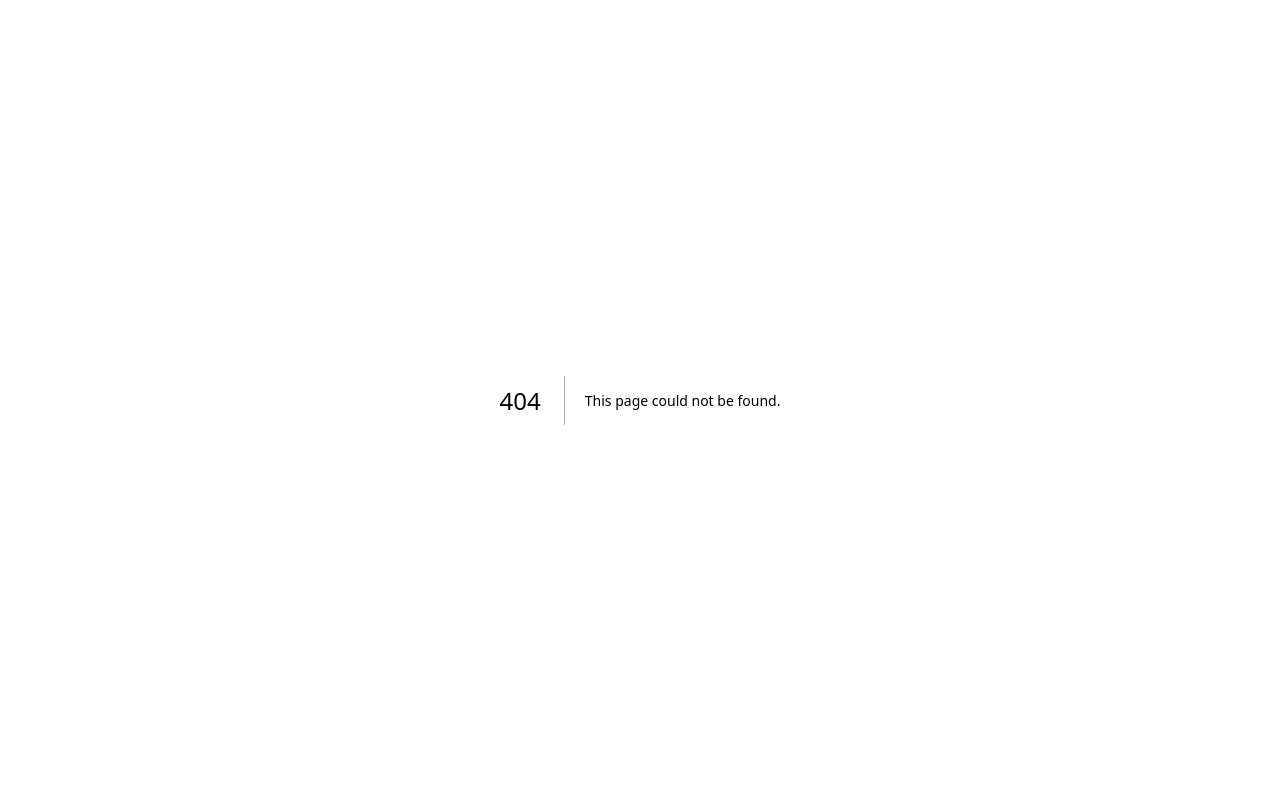
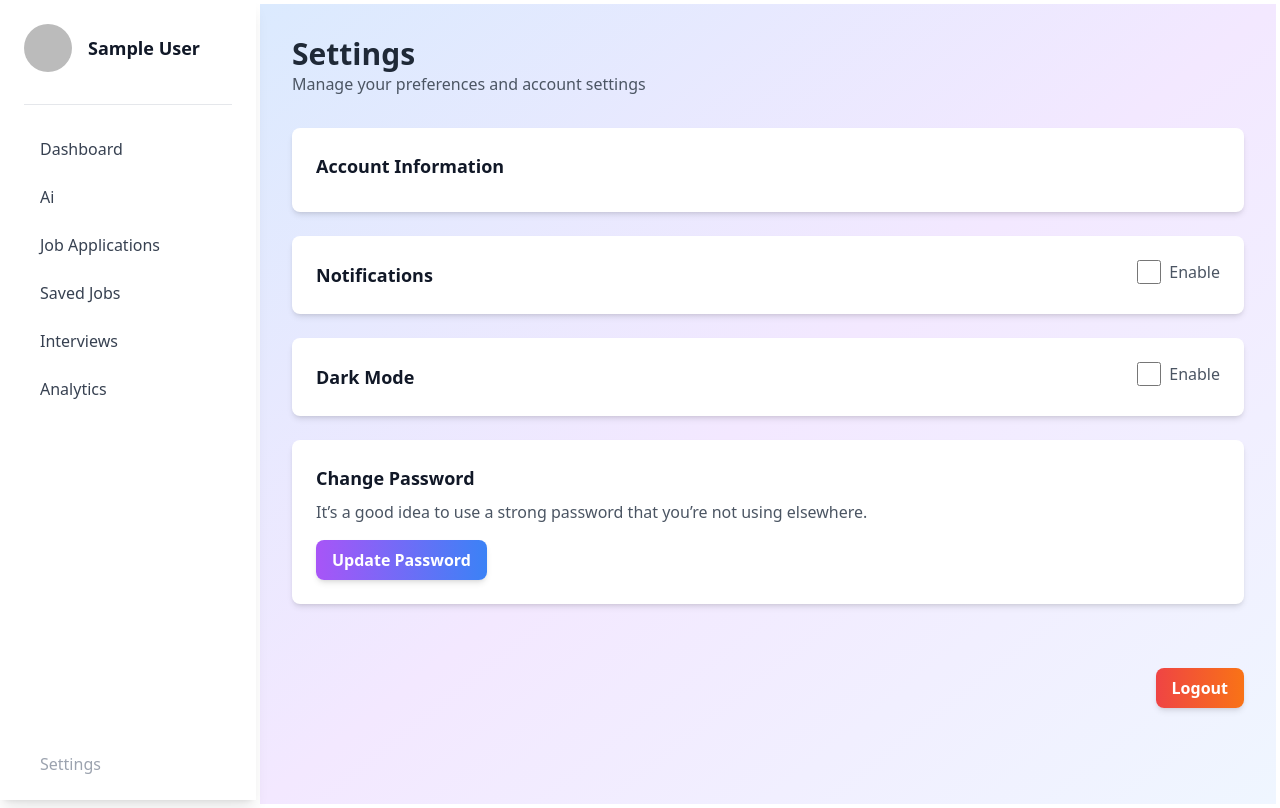
Before and after one commit to vanyanv/jobtracker, a Next.js app: page /dashboard/settings in a window 1280 px wide. Before the commit this address had no page. Built offline with nearby package versions, Linux system fonts and the light colour scheme; no server answers; sample sign-in values are in the browser's storage.

Commit message:
added settings and AI pages

```diff
--- a/app/components/SidebarLinks.tsx
+++ b/app/components/SidebarLinks.tsx
@@ -1,6 +1,7 @@
 import React from 'react';
 import Link from 'next/link';
-
+import { usePathname } from 'next/navigation';
+import clsx from 'clsx';
 export default function SidebarLinks({
   navigation,
   name,
@@ -8,11 +9,18 @@ export default function SidebarLinks({
   navigation: string;
   name: string;
 }) {
+  const pathname = usePathname();
+
   return (
     <>
       <Link
         href={navigation}
-        className='flex items-center text-gray-700 hover:text-gray-900 transition-colors duration-200 hover:underline'
+        className={clsx(
+          'flex items-center text-gray-700 hover:text-gray-900 transition-colors duration-200 hover:underline',
+          {
+            'text-blue-500 grow-1': pathname === navigation,
+          }
+        )}
       >
         <i className='fas fa-home text-gray-400 mr-4'></i>
         <span className='text-base font-medium'>{name}</span>
--- /dev/null
+++ b/app/components/SignOutButton.tsx
@@ -0,0 +1,19 @@
+import { signOut } from '@/auth';
+import React from 'react';
+
+export default async function SignOutButton() {
+  return (
+    <>
+      <form
+        action={async () => {
+          'use server';
+          await signOut({ redirectTo: '/' });
+        }}
+        className='flex items-center text-gray-400 hover:text-gray-600 transition-colors duration-200'
+      >
+        <i className='fas fa-sign-out-alt mr-4'></i>
+        <button className='text-base font-medium'>Logout</button>
+      </form>
+    </>
+  );
+}
--- a/app/components/ui/Dashboard.tsx
+++ b/app/components/ui/Dashboard.tsx
@@ -1,6 +1,5 @@
 'use client';
 import { User } from '@/app/libs/definitions';
-
 import React, { useState } from 'react';
 import ApplicationForm from './ApplicationForm';
 import DashboardHeader from './DashboardHeader';
@@ -16,29 +15,48 @@ export default function Dashboard({ user, jobs }: DashboardProps) {
   const [open, setOpen] = useState(false);
 
   return (
-    <div className='p-8 bg-gradient-to-br from-blue-100 via-purple-100 to-blue-50 max-h-screen'>
+    <div className='min-h-screen flex flex-col p-4 sm:p-6 bg-gradient-to-br from-blue-100 via-purple-100 to-blue-50'>
       {/* Header */}
       <DashboardHeader user={user} />
 
       {/* Overview Cards */}
-      <div className='grid grid-cols-1 sm:grid-cols-2 lg:grid-cols-4 gap-2 mb-5'>
-        <div className='bg-white p-4 rounded-lg shadow-lg flex flex-col items-center text-center'>
-          <h3 className='text-lg font-semibold text-gray-900'>
+      <div className='grid grid-cols-1 gap-4 sm:grid-cols-2 lg:grid-cols-4 mb-6 flex-grow'>
+        {/* Total Applications */}
+        <div className='bg-white p-4 sm:p-6 rounded-lg shadow-md transition-shadow hover:shadow-lg flex flex-col items-center text-center'>
+          <h3 className='text-base sm:text-lg font-semibold text-gray-900'>
             Total Applications
           </h3>
-          <p className='text-3xl font-bold text-blue-600 mt-2'>28</p>
+          <p className='text-2xl sm:text-3xl font-bold text-blue-600 mt-2'>
+            28
+          </p>
         </div>
-        <div className='bg-white p-4 rounded-lg shadow-lg flex flex-col items-center text-center'>
-          <h3 className='text-lg font-semibold text-gray-900'>In Progress</h3>
-          <p className='text-3xl font-bold text-yellow-500 mt-2'>5</p>
+
+        {/* In Progress */}
+        <div className='bg-white p-4 sm:p-6 rounded-lg shadow-md transition-shadow hover:shadow-lg flex flex-col items-center text-center'>
+          <h3 className='text-base sm:text-lg font-semibold text-gray-900'>
+            In Progress
+          </h3>
+          <p className='text-2xl sm:text-3xl font-bold text-yellow-500 mt-2'>
+            5
+          </p>
         </div>
-        <div className='bg-white p-4 rounded-lg shadow-lg flex flex-col items-center text-center'>
-          <h3 className='text-lg font-semibold text-gray-900'>Offers</h3>
-          <p className='text-3xl font-bold text-green-500 mt-2'>2</p>
+
+        {/* Offers */}
+        <div className='bg-white p-4 sm:p-6 rounded-lg shadow-md transition-shadow hover:shadow-lg flex flex-col items-center text-center'>
+          <h3 className='text-base sm:text-lg font-semibold text-gray-900'>
+            Offers
+          </h3>
+          <p className='text-2xl sm:text-3xl font-bold text-green-500 mt-2'>
+            2
+          </p>
         </div>
-        <div className='bg-white p-4 rounded-lg shadow-lg flex flex-col items-center text-center'>
-          <h3 className='text-lg font-semibold text-gray-900'>Rejections</h3>
-          <p className='text-3xl font-bold text-red-500 mt-2'>4</p>
+
+        {/* Rejections */}
+        <div className='bg-white p-4 sm:p-6 rounded-lg shadow-md transition-shadow hover:shadow-lg flex flex-col items-center text-center'>
+          <h3 className='text-base sm:text-lg font-semibold text-gray-900'>
+            Rejections
+          </h3>
+          <p className='text-2xl sm:text-3xl font-bold text-red-500 mt-2'>4</p>
         </div>
       </div>
 
@@ -49,7 +67,7 @@ export default function Dashboard({ user, jobs }: DashboardProps) {
       <div className='flex justify-end pt-4'>
         <button
           onClick={() => setOpen(true)}
-          className='bg-gradient-to-r from-purple-500 to-blue-500 hover:from-purple-600 hover:to-blue-600 text-white py-3 px-6 rounded-lg font-semibold shadow-md transition-all duration-300'
+          className='w-full sm:w-auto bg-gradient-to-r from-purple-500 to-blue-500 hover:from-purple-600 hover:to-blue-600 text-white py-3 px-6 rounded-lg font-semibold shadow-md transition-all duration-300'
         >
           + Add New Application
         </button>
--- /dev/null
+++ b/app/components/ui/Settings.tsx
@@ -0,0 +1,92 @@
+import { signOut } from '@/auth';
+import React from 'react';
+
+export default function Settings() {
+  return (
+    <div className='p-4 sm:p-8 bg-gradient-to-br from-blue-100 via-purple-100 to-blue-50 min-h-screen'>
+      {/* Page Header */}
+      <div className='mb-8'>
+        <h1 className='text-2xl sm:text-3xl font-bold text-gray-800 text-center sm:text-left'>
+          Settings
+        </h1>
+        <p className='text-center sm:text-left text-gray-600'>
+          Manage your preferences and account settings
+        </p>
+      </div>
+
+      {/* User Info Section */}
+      <div className='bg-white p-4 sm:p-6 rounded-lg shadow-md mb-6'>
+        <h3 className='text-lg font-semibold text-gray-900'>
+          Account Information
+        </h3>
+        <p className='mt-2 text-gray-600'>
+          {/* <strong>Name:</strong> {user.name} */}
+        </p>
+        <p className='text-gray-600'>
+          {/* <strong>Email:</strong> {user.email} */}
+        </p>
+      </div>
+
+      {/* Settings Options */}
+      <div className='space-y-6'>
+        {/* Notifications */}
+        <div className='bg-white p-4 sm:p-6 rounded-lg shadow-md flex justify-between items-center'>
+          <h3 className='text-lg font-semibold text-gray-900'>Notifications</h3>
+          <div>
+            <label className='inline-flex items-center'>
+              <input
+                type='checkbox'
+                className='form-checkbox h-6 w-6 text-purple-600'
+              />
+              <span className='ml-2 text-gray-600'>Enable</span>
+            </label>
+          </div>
+        </div>
+
+        {/* Dark Mode */}
+        <div className='bg-white p-4 sm:p-6 rounded-lg shadow-md flex justify-between items-center'>
+          <h3 className='text-lg font-semibold text-gray-900'>Dark Mode</h3>
+          <div>
+            <label className='inline-flex items-center'>
+              <input
+                type='checkbox'
+                className='form-checkbox h-6 w-6 text-purple-600'
+              />
+              <span className='ml-2 text-gray-600'>Enable</span>
+            </label>
+          </div>
+        </div>
+
+        {/* Password Change */}
+        <div className='bg-white p-4 sm:p-6 rounded-lg shadow-md'>
+          <h3 className='text-lg font-semibold text-gray-900'>
+            Change Password
+          </h3>
+          <p className='text-gray-600 mt-2'>
+            It&rsquo;s a good idea to use a strong password that you&rsquo;re
+            not using elsewhere.
+          </p>
+          <button className='mt-4 bg-gradient-to-r from-purple-500 to-blue-500 hover:from-purple-600 hover:to-blue-600 text-white py-2 px-4 rounded-lg font-semibold shadow-md transition-all duration-300'>
+            Update Password
+          </button>
+        </div>
+
+        {/* Logout */}
+        <div className='flex justify-end pt-6'>
+          <form
+            action={async () => {
+              'use server';
+              await signOut({ redirectTo: '/' });
+            }}
+            className='flex items-center text-gray-400 hover:text-gray-600 transition-colors duration-200'
+          >
+            <i className='fas fa-sign-out-alt mr-4'></i>
+            <button className='mt-4 bg-gradient-to-r from-red-500 to-orange-500 hover:from-purple-600 hover:to-blue-600 text-white py-2 px-4 rounded-lg font-semibold shadow-md transition-all duration-300'>
+              Logout
+            </button>
+          </form>
+        </div>
+      </div>
+    </div>
+  );
+}
--- a/app/components/ui/Sidebar.tsx
+++ b/app/components/ui/Sidebar.tsx
@@ -1,6 +1,7 @@
+'use client';
 import SidebarLinks from '../SidebarLinks';
-import { signOut } from '@/auth';
 import { User } from '@/app/libs/definitions';
+import Link from 'next/link';
 
 type SidebarProps = {
   user: User;
@@ -9,6 +10,7 @@ type SidebarProps = {
 export default function Sidebar({ user }: SidebarProps) {
   const navigationLinks: { [key: string]: string } = {
     Dashboard: '/dashboard',
+    Ai: '/dashboard/ai',
     'Job Applications': '/dashboard/applications',
     'Saved Jobs': '/dashboard/saved',
     Interviews: '/dashboard/interviews',
@@ -16,7 +18,7 @@ export default function Sidebar({ user }: SidebarProps) {
   };
 
   return (
-    <aside className='w-64 bg-white shadow-lg min-h-screen flex flex-col p-6'>
+    <aside className='w-64 bg-white shadow-lg min-h-screen flex flex-col p-6 fixed'>
       {/* User Profile */}
       <div className='flex items-center space-x-4 pb-8 border-b border-gray-200'>
         <img
@@ -41,23 +43,13 @@ export default function Sidebar({ user }: SidebarProps) {
       </nav>
       {/* Footer Links */}
       <div className='mt-auto space-y-6'>
-        <a
-          href='#'
+        <Link
+          href='/dashboard/settings'
           className='flex items-center text-gray-400 hover:text-gray-600 transition-colors duration-200'
         >
           <i className='fas fa-cog mr-4'></i>
           <span className='text-base font-medium'>Settings</span>
-        </a>
-        <form
-          action={async () => {
-            'use server';
-            await signOut({ redirectTo: '/' });
-          }}
-          className='flex items-center text-gray-400 hover:text-gray-600 transition-colors duration-200'
-        >
-          <i className='fas fa-sign-out-alt mr-4'></i>
-          <button className='text-base font-medium'>Logout</button>
-        </form>
+        </Link>
       </div>
     </aside>
   );
--- /dev/null
+++ b/app/dashboard/ai/layout.tsx
@@ -0,0 +1,30 @@
+import React from 'react';
+
+export default function layout({ children }: { children: React.ReactNode }) {
+  return (
+    <div className='flex flex-col min-h-screen'>
+      {/* Chat Content */}
+      <div className='flex-grow p-4 bg-gradient-to-br from-blue-100 via-purple-100 to-blue-50'>
+        {children}
+      </div>
+
+      {/* Chat Component */}
+      {/* Message Input */}
+      <div className=' fixed-bottom flex items-center border-t border-gray-300 p-4 bg-white'>
+        <input
+          type='text'
+          //   value={input}
+          //   onChange={(e) => setInput(e.target.value)}
+          placeholder='Type your message...'
+          className='flex-1 p-2 border border-gray-300 rounded-lg mr-2 focus:outline-none focus:ring-2 focus:ring-blue-500'
+        />
+        <button
+          //   onClick={handleSendMessage}
+          className='bg-gradient-to-r from-purple-500 to-blue-500 text-white py-2 px-4 rounded-lg font-semibold shadow-md transition-all duration-300 hover:bg-gradient-to-l hover:from-blue-500 hover:to-purple-500'
+        >
+          Send
+        </button>
+      </div>
+    </div>
+  );
+}
--- /dev/null
+++ b/app/dashboard/ai/page.tsx
@@ -0,0 +1,5 @@
+import React from 'react';
+
+export default function page() {
+  return <div></div>;
+}
--- a/app/dashboard/layout.tsx
+++ b/app/dashboard/layout.tsx
@@ -11,22 +11,25 @@ export default async function layout({
 }) {
   const session = await auth();
 
-  //check to see if there is a session otherwise re-direct to login
+  // check to see if there is a session otherwise redirect to login
   if (!session) {
     redirect('/');
   }
   const user = session?.user || {};
-  //also check if a user exists
+  // also check if a user exists
   if (!user) {
     redirect('/');
   }
 
   return (
-    <div className='flex flex-col min-h-screen'>
-      <div className='flex flex-1'>
+    <div className='flex min-h-screen'>
+      {/* Sidebar */}
+      <div className='w-full sm:w-64 h-full bg-gray-100'>
         <Sidebar user={user} />
-        <main className='flex-1 p-0 bg-gray-100 '>{children}</main>
       </div>
+
+      {/* Main Content */}
+      <main className='flex-grow p-2 sm:p-1 bg-white'>{children}</main>
     </div>
   );
 }
--- a/app/dashboard/loading.tsx
+++ b/app/dashboard/loading.tsx
@@ -2,7 +2,7 @@ import React from 'react';
 
 export default function loading() {
   return (
-    <div className='p-8 bg-gradient-to-br from-blue-100 via-purple-100 to-blue-50 max-h-screen'>
+    <div className='p-4 sm:p-6 bg-gradient-to-br from-blue-100 via-purple-100 to-blue-50 min-h-screen sm:max-h-full'>
       {/* Header Skeleton */}
       <div className='mb-8'>
         <div className='h-8 w-1/3 bg-gray-300 rounded animate-pulse'></div>
--- /dev/null
+++ b/app/dashboard/settings/page.tsx
@@ -0,0 +1,5 @@
+import React from 'react';
+import Settings from '../../components/ui/Settings';
+export default function page() {
+  return <Settings />;
+}
--- a/app/layout.tsx
+++ b/app/layout.tsx
@@ -15,8 +15,8 @@ const geistMono = localFont({
 });
 
 export const metadata: Metadata = {
-  title: 'Create Next App',
-  description: 'Generated by create next app',
+  title: 'JobTrackerAI',
+  description: 'Job application tracking made easy',
 };
 
 export default function RootLayout({
--- a/package.json
+++ b/package.json
@@ -19,6 +19,7 @@
     "@prisma/client": "^5.19.1",
     "bcryptjs": "^2.4.3",
     "chart.js": "^4.4.4",
+    "clsx": "^2.1.1",
     "framer-motion": "^11.5.4",
     "next": "14.2.8",
     "next-auth": "^5.0.0-beta.18",
```
Also changed, not shown: 1 other file (tests, documents, lock files or other folders).
